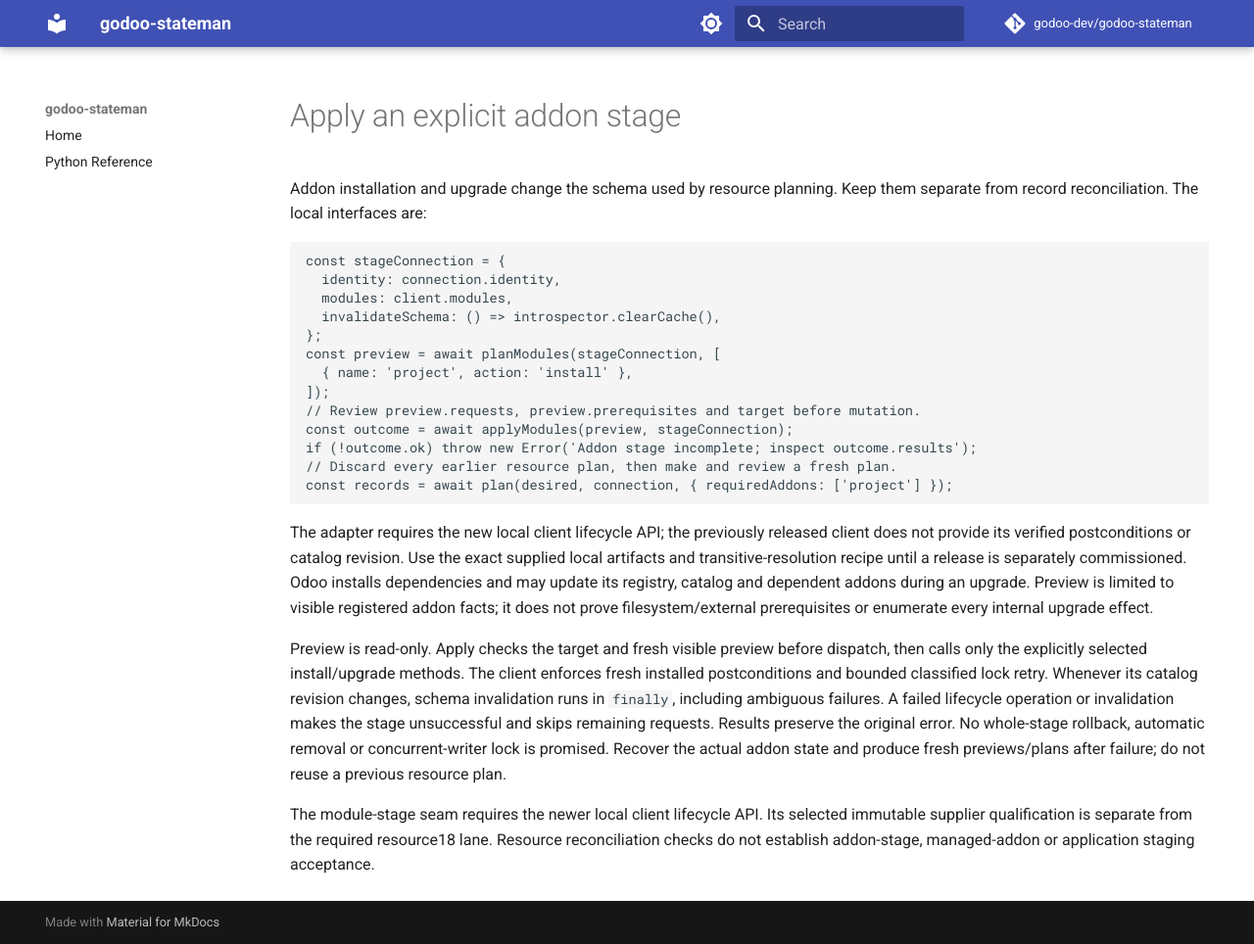
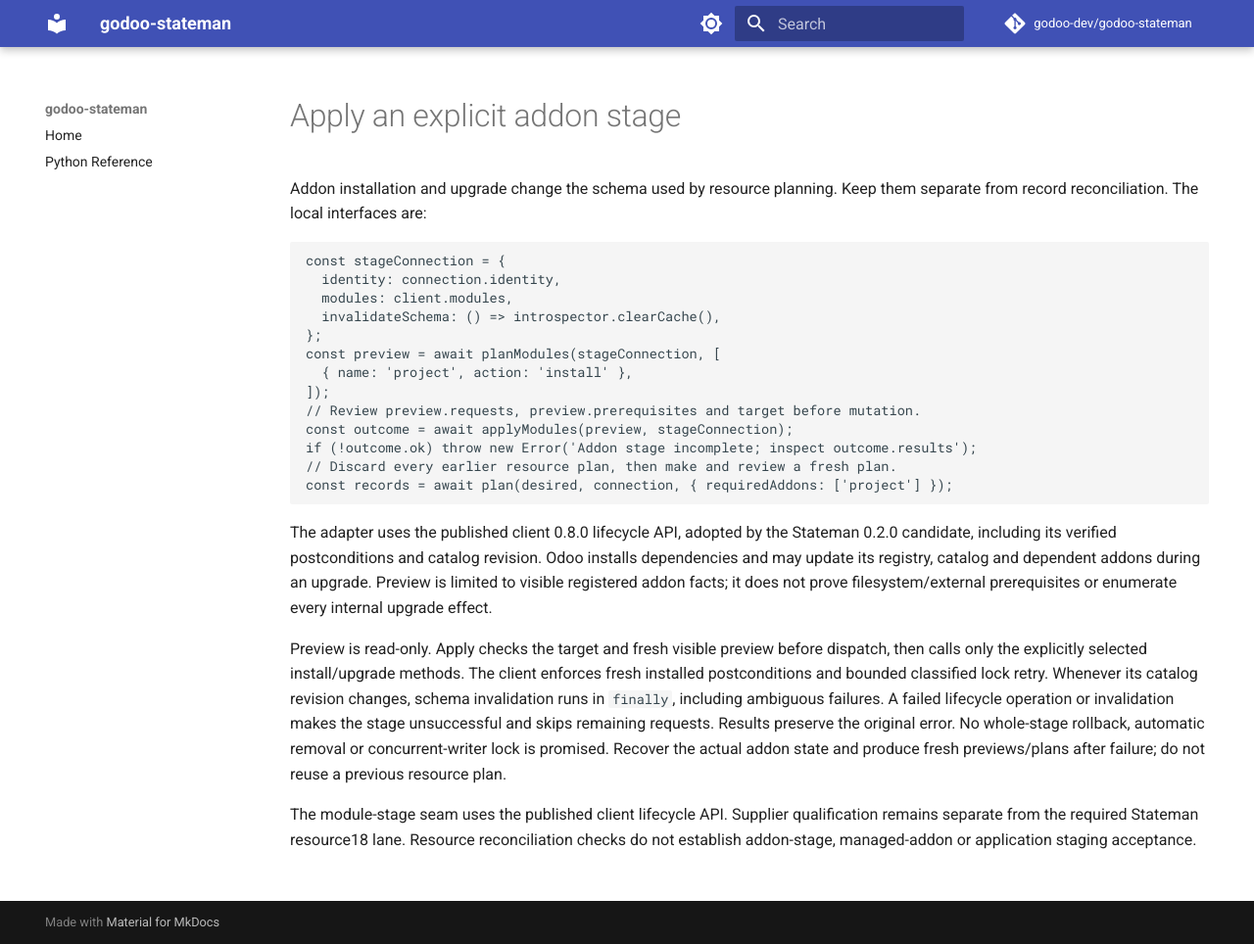
Before and after one commit to godoo-dev/godoo-stateman, an MkDocs documentation site: the page built from docs/modules.md, in a window 1280 px wide and 964 px high. Shown: the whole window at 98% size. Built offline with MkDocs 1.6.1 and Material for MkDocs 9.7.7, drawn with Linux system fonts in a browser that asks for light colours; comment, search, counter and statistics services are not loaded.

````diff
--- a/docs/modules.md
+++ b/docs/modules.md
@@ -19,11 +19,10 @@ if (!outcome.ok) throw new Error('Addon stage incomplete; inspect outcome.result
 const records = await plan(desired, connection, { requiredAddons: ['project'] });
 ```
 
-The adapter requires the new local client lifecycle API; the previously released
-client does not provide its verified postconditions or catalog revision. Use the
-exact supplied local artifacts and transitive-resolution recipe until a release
-is separately commissioned. Odoo installs dependencies and may update its registry,
-catalog and dependent addons during an upgrade. Preview is limited to visible
+The adapter uses the published client 0.8.0 lifecycle API, adopted by the Stateman
+0.2.0 candidate, including its verified postconditions and catalog revision. Odoo
+installs dependencies and may update its registry, catalog and dependent addons
+during an upgrade. Preview is limited to visible
 registered addon facts; it does not prove filesystem/external prerequisites or
 enumerate every internal upgrade effect.
 
@@ -37,7 +36,7 @@ error. No whole-stage rollback, automatic removal or concurrent-writer lock is
 promised. Recover the actual addon state and produce fresh previews/plans after
 failure; do not reuse a previous resource plan.
 
-The module-stage seam requires the newer local client lifecycle API. Its selected
-immutable supplier qualification is separate from the required resource18 lane.
+The module-stage seam uses the published client lifecycle API. Supplier
+qualification remains separate from the required Stateman resource18 lane.
 Resource reconciliation checks do not establish addon-stage, managed-addon or
 application staging acceptance.
--- a/package.json
+++ b/package.json
@@ -1,6 +1,6 @@
 {
   "name": "@godoo-dev/stateman",
-  "version": "0.1.0",
+  "version": "0.2.0",
   "description": "Declarative Odoo resource planning, explicit recovery, apply and fresh drift for TypeScript",
   "type": "module",
   "license": "LGPL-3.0-only",
@@ -46,8 +46,8 @@
     "release:check": "node scripts/release.mjs verify"
   },
   "dependencies": {
-    "@godoo-dev/client": "^0.6.1 || ^0.7.0",
-    "@godoo-dev/introspection": "^0.2.2",
+    "@godoo-dev/client": "^0.8.0",
+    "@godoo-dev/introspection": "^0.2.4",
     "debug": "^4.4.3",
     "juice": "^11.1.1",
     "marked": "^17.0.5",
````
Also changed, not shown: CHANGELOG.md (+19 -0 lines), README.md (+6 -8 lines), docs/index.md (+4 -5 lines), 1 other file.
